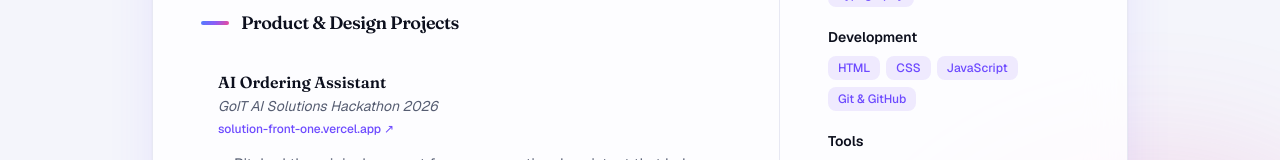
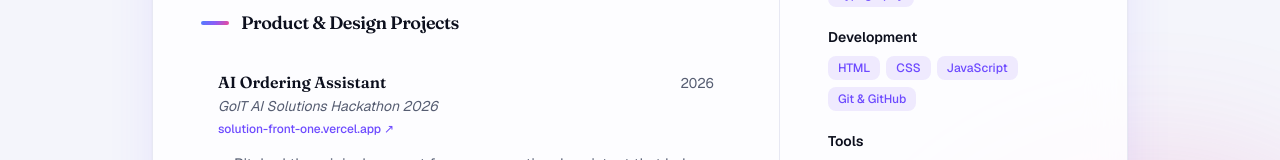
Before and after one commit to vakula-k/resume, a Next.js app: page / in a window 1280 px wide. Shown: the part 775-935 px from the top of the page. Built offline with nearby package versions, Linux system fonts and the light colour scheme.

Commit message:
Add year labels to project cards
Adds a right-aligned year to each project: 2026 for AI Ordering Assistant, Personal Portfolio Website, and GrowDaily; 2025 for Carolina Cafe & Catering.

```diff
--- a/src/app/page.tsx
+++ b/src/app/page.tsx
@@ -52,9 +52,12 @@ export default function Home() {
                   <div className="space-y-5">
                     {resume.projects.map((project) => (
                       <SpotlightCard key={project.name} className="project-card group p-4">
-                        <h3 className="font-display text-base font-semibold text-foreground transition-colors group-hover:text-accent">
-                          {project.name}
-                        </h3>
+                        <div className="flex flex-wrap items-baseline justify-between gap-x-4">
+                          <h3 className="font-display text-base font-semibold text-foreground transition-colors group-hover:text-accent">
+                            {project.name}
+                          </h3>
+                          <span className="text-sm tabular-nums text-muted">{project.year}</span>
+                        </div>
                         <p className="mt-0.5 text-sm italic text-muted">{project.tagline}</p>
                         {project.href && (
                           <a
--- a/src/data/resume.ts
+++ b/src/data/resume.ts
@@ -11,6 +11,7 @@ export type SkillGroup = {
 export type Project = {
   name: string;
   tagline: string;
+  year: string;
   href?: string;
   highlights: string[];
 };
@@ -110,6 +111,7 @@ export const resume = {
     {
       name: "AI Ordering Assistant",
       tagline: "GoIT AI Solutions Hackathon 2026",
+      year: "2026",
       href: "https://solution-front-one.vercel.app",
       highlights: [
         "Pitched the original concept for a conversational assistant that helps restaurant customers decide what to order based on cravings, dietary needs, and allergies.",
@@ -120,6 +122,7 @@ export const resume = {
     {
       name: "Personal Portfolio Website",
       tagline: "Design and front-end build",
+      year: "2026",
       href: "https://karolina.vakula.ca",
       highlights: [
         "Designed and built a responsive personal website from scratch, owning the layout, typography, and visual hierarchy along with the front-end code.",
@@ -129,6 +132,7 @@ export const resume = {
     {
       name: "GrowDaily",
       tagline: "Product/UI Design Case Study — Goal-Tracking Consumer App",
+      year: "2026",
       highlights: [
         "Translated product requirements and user research into user flows, wireframes, and information architecture for a consumer-facing mobile product.",
         "Designed high-fidelity mockups and interactive prototypes in Figma, iterating on layout, visual hierarchy, and interaction details.",
@@ -140,6 +144,7 @@ export const resume = {
     {
       name: "Carolina Cafe & Catering",
       tagline: "Responsive Website Redesign Case Study",
+      year: "2025",
       highlights: [
         "Performed competitive analysis and defined redesign goals for a consumer-facing web experience.",
         "Designed responsive UI across mobile, tablet, and desktop, improving navigation, visual hierarchy, and readability.",
```
